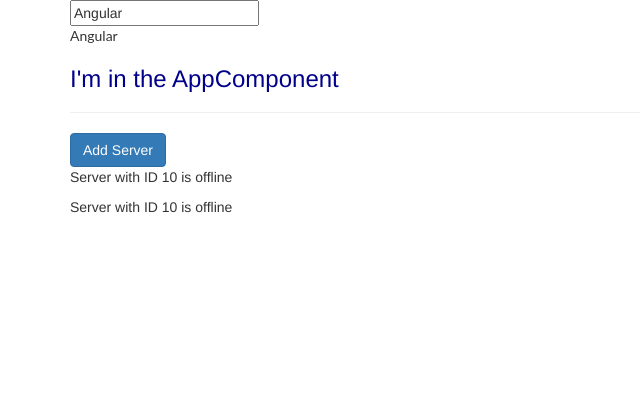
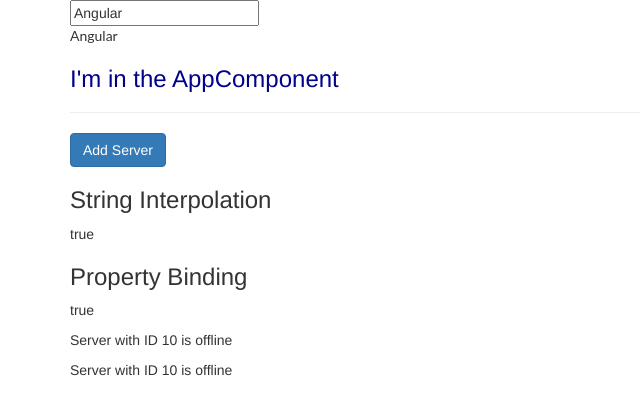
Before and after one commit to william-learning/angular-test-william, an Angular app: page / in a window 1280 px wide. Shown: the top 414 px of the page, without its empty margins (0-640 px from the left). Built offline with nearby package versions, Linux system fonts and the light colour scheme.

Commit message:
Displayed output using both String Interpolation and Property Binding

```diff
--- a/src/app/servers/servers.component.html
+++ b/src/app/servers/servers.component.html
@@ -1,4 +1,10 @@
 <button class="btn btn-primary" [disabled]="!allowNewServer">Add Server</button>
+
+<h3>String Interpolation</h3>
+<p>{{ allowNewServer }}</p>
+
+<h3>Property Binding</h3>
+<p [innerText]="allowNewServer"></p>
 
 <app-server></app-server>
 <app-server></app-server>
```
